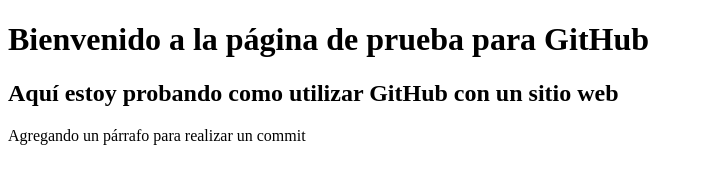
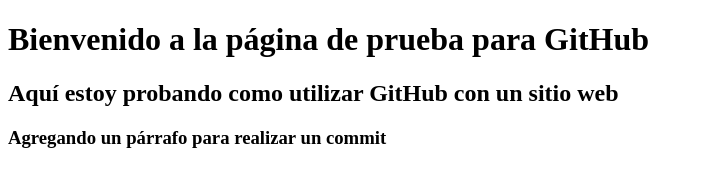
Before and after one commit to VodkasProgrammer/pagina-web, a plain HTML site: page index.html in a window 1280 px wide. Shown: the whole page, without its empty margins (0-703 px from the left). Drawn offline with Linux system fonts and the light colour scheme.

Commit message:
Quitar el párrafo
Cambiar el párrafo por un H3

```diff
--- a/index.html
+++ b/index.html
@@ -8,6 +8,6 @@
   <body>
     <h1>Bienvenido a la página de prueba para GitHub</h1>
     <h2>Aquí estoy probando como utilizar GitHub con un sitio web</h2>
-    <p>Agregando un párrafo para realizar un commit</p>
+    <h3>Agregando un párrafo para realizar un commit</h3>
   </body>
 </html>
```
